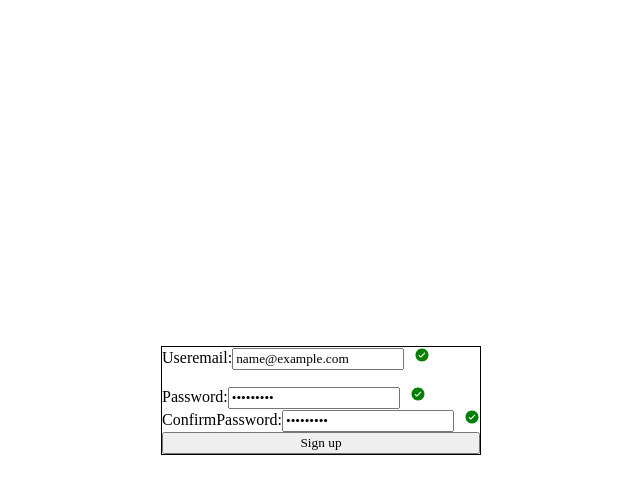
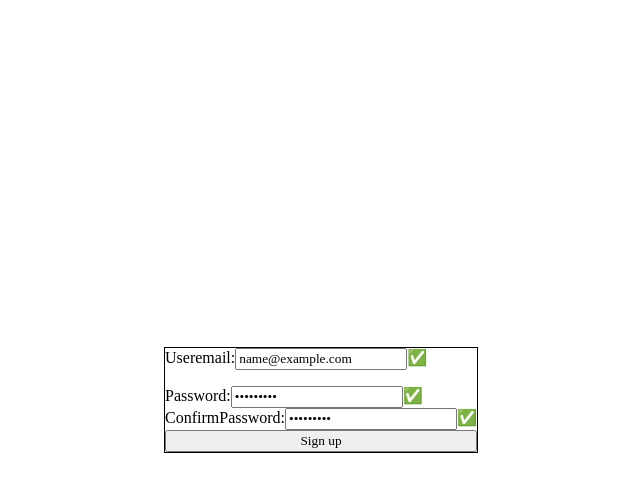
Before and after one commit to team-project-frontend/cartoon-rent-service, a React (Vite) app: page /cartoon-rent-service/signup in a window 1280 px wide. Both pictures are taken after typing "name@example.com", "Sample123", "Sample123" into the empty fields and a click on the button "Sign up". Shown: the top 494 px of the page, without its empty margins (319-959 px from the left). Built offline with nearby package versions, Linux system fonts and the light colour scheme; no server answers.

Commit message:
지안/refactor/회원가입코드 일부 수정

```diff
--- a/package.json
+++ b/package.json
@@ -26,7 +26,6 @@
     "react": "^18.2.0",
     "react-color": "^2.19.3",
     "react-dom": "^18.2.0",
-    "react-icons": "^4.8.0",
     "react-router-dom": "^6.10.0",
     "react-toastify": "^9.1.2",
     "recoil": "^0.7.7",
--- a/src/pages/SignUp.jsx
+++ b/src/pages/SignUp.jsx
@@ -1,5 +1,5 @@
 import React, { useState } from "react";
-import { IoIosCheckmarkCircle, IoIosCloseCircle } from "react-icons/io";
+// import { IoIosCheckmarkCircle, IoIosCloseCircle } from "react-icons/io";
 import API from "../utiles/api";
 import { error, success } from "../utiles/toast";
 
@@ -41,11 +41,13 @@ function SignUp() {
   const handleSubmit = async (event) => {
     event.preventDefault();
     try {
-      const res = await API.post("/users", userInfo);
-      console.log(res.data);
-      success("가입되엇습니다");
+      // const res = await API.post("/users", userInfo);
+      // console.log(res.data);
+      // success("가입되엇습니다");
+      console.log("userInfo:", userInfo);
     } catch (err) {
-      console.log(err.response.data);
+      // console.log(err.response.data);
+      console.log("err:", err);
     }
   };
   return (
@@ -78,12 +80,14 @@ function SignUp() {
             required
           />
           {emailError && (
-            <IoIosCloseCircle style={{ color: "red", marginLeft: "10px" }} />
+            // <IoIosCloseCircle style={{ color: "red", marginLeft: "10px" }} />
+            <span style={{ color: "red", marginLeft: "10px" }}>✖️</span>
           )}
           {!emailError && userInfo.useremail && (
-            <IoIosCheckmarkCircle
-              style={{ color: "green", marginLeft: "10px" }}
-            />
+            // <IoIosCheckmarkCircle
+            //   style={{ color: "green", marginLeft: "10px" }}
+            // />
+            <span>✅</span>
           )}
         </label>
         <br />
@@ -99,12 +103,14 @@ function SignUp() {
             required
           />
           {passwordError && (
-            <IoIosCloseCircle style={{ color: "red", marginLeft: "10px" }} />
+            // <IoIosCloseCircle style={{ color: "red", marginLeft: "10px" }} />
+            <span style={{ color: "red", marginLeft: "10px" }}>✖️</span>
           )}
           {!passwordError && userInfo.password && (
-            <IoIosCheckmarkCircle
-              style={{ color: "green", marginLeft: "10px" }}
-            />
+            // <IoIosCheckmarkCircle
+            //   style={{ color: "green", marginLeft: "10px" }}
+            // />
+            <span>✅</span>
           )}
         </label>
         <label>
@@ -119,12 +125,14 @@ function SignUp() {
             required
           />
           {confirmPasswordError && (
-            <IoIosCloseCircle style={{ color: "red", marginLeft: "10px" }} />
+            // <IoIosCloseCircle style={{ color: "red", marginLeft: "10px" }} />
+            <span style={{ color: "red", marginLeft: "10px" }}>✖️</span>
           )}
           {!confirmPasswordError && userInfo.password && confirmPassword && (
-            <IoIosCheckmarkCircle
-              style={{ color: "green", marginLeft: "10px" }}
-            />
+            // <IoIosCheckmarkCircle
+            //   style={{ color: "green", marginLeft: "10px" }}
+            // />
+            <span>✅</span>
           )}
         </label>
         <button type="submit">Sign up</button>
```
Also changed, not shown: 1 other file (tests, documents, lock files or other folders).
